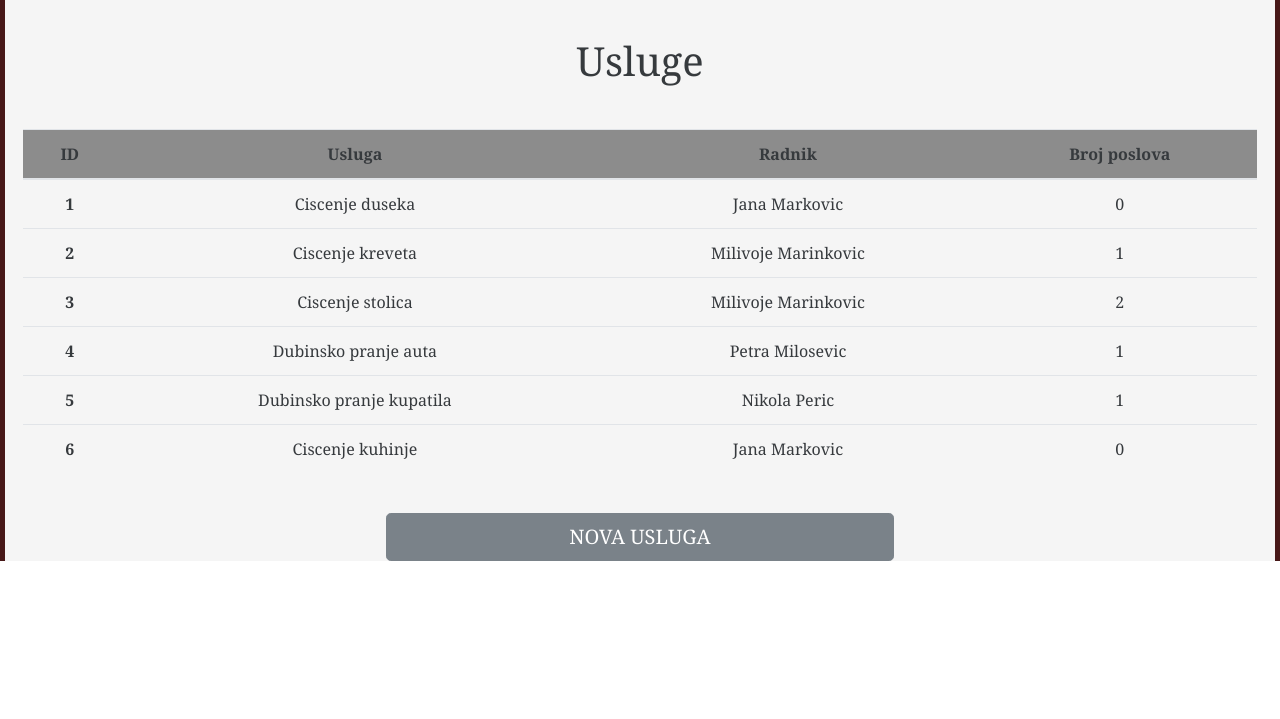
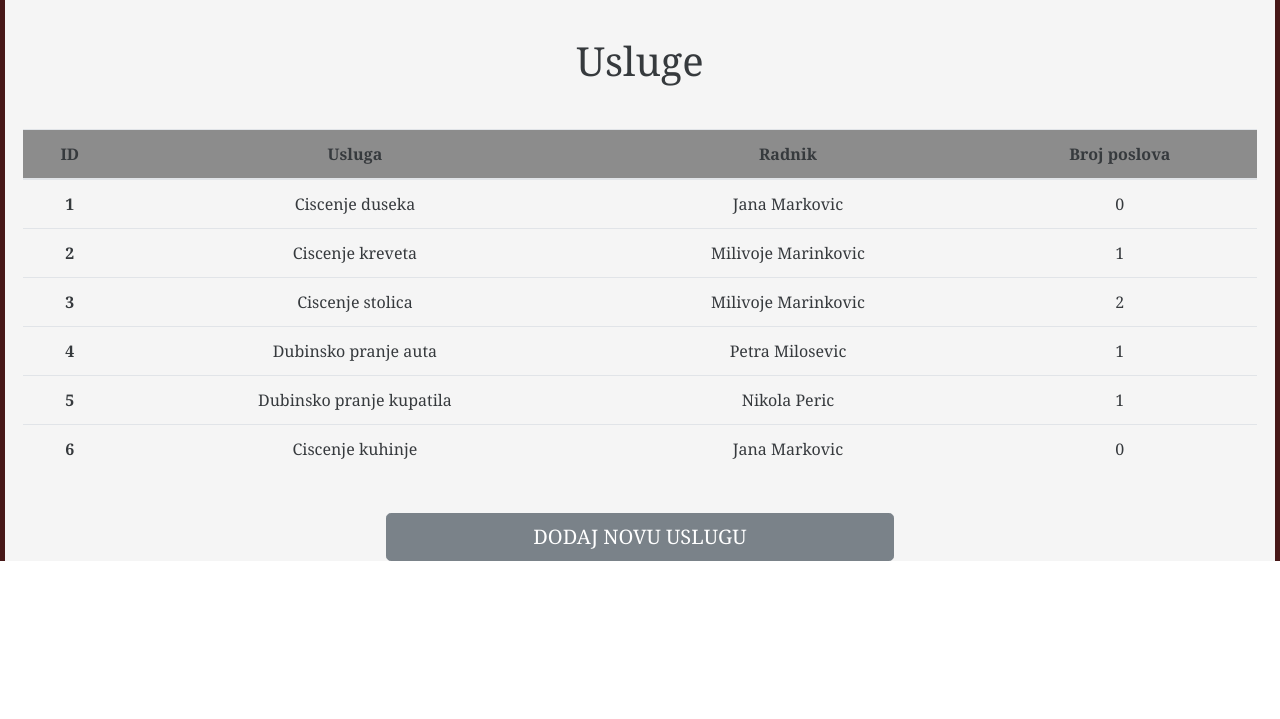
Before and after one commit to stankovicjana/iteh-php, a PHP site: page /pages/index.php in a window 1280 px wide. Shown: the part 90-809 px from the top of the page. Run offline with PHP 8.4, Linux system fonts and the light colour scheme; data comes from the database, SQL or seed files in the repository.

Commit message:
Changed button

```diff
--- a/pages/index.php
+++ b/pages/index.php
@@ -95,7 +95,7 @@
       </div>
       <div class="button_div1">
         <button data-toggle="modal" data-target="#exampleModal" type="button" data-backdrop="static"
-          class="btn btn-secondary btn-lg btn-block">NOVA USLUGA</button>
+          class="btn btn-secondary btn-lg btn-block">DODAJ NOVU USLUGU</button>
       </div>
 
     </div>
```
